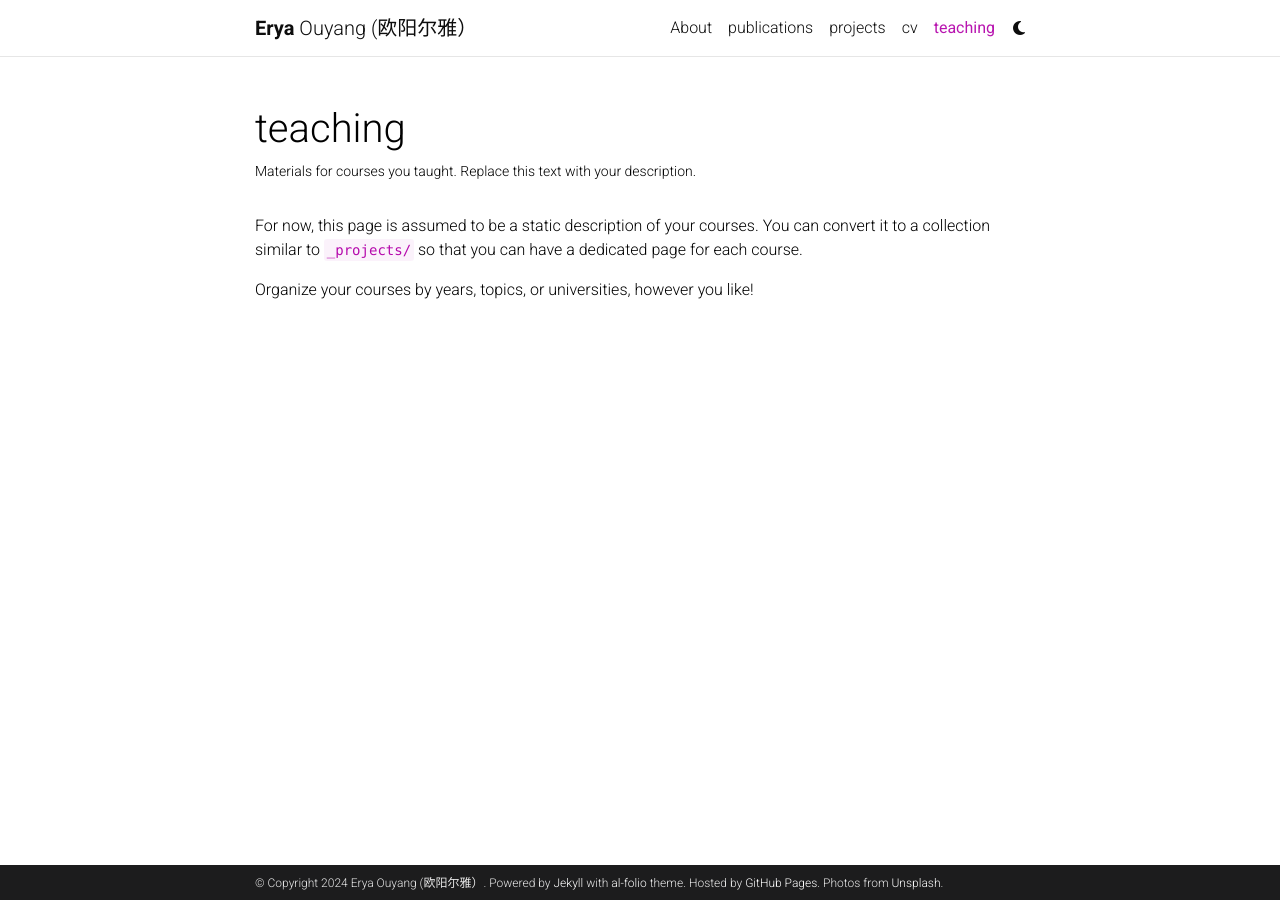
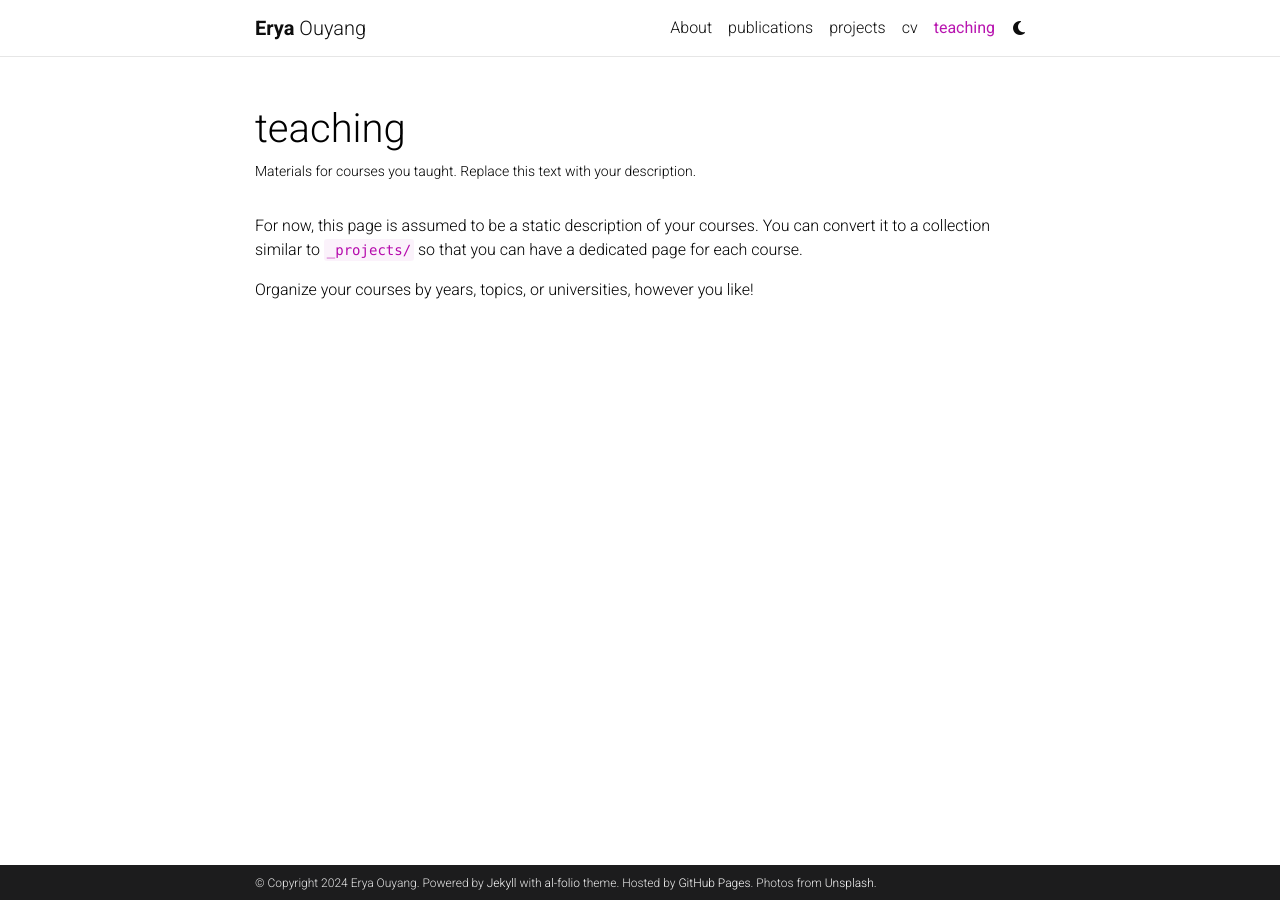
Before and after one commit to eyoy/eryaouyang.github.io, a Jekyll site: the page built from _pages/teaching.md, in a window 1280 px wide. Built offline with Jekyll 4.4.1, drawn with Linux system fonts in a browser that asks for light colours; comment, search, counter and statistics services are not loaded; a style sheet for code colours, icons or effects is not loaded.

Commit message:
Update _config.yml

```diff
--- a/_config.yml
+++ b/_config.yml
@@ -5,8 +5,8 @@
 title: blank # the website title (if blank, full name will be used instead)
 first_name: Erya
 middle_name:
-last_name:  Ouyang (欧阳尔雅）
-email: you@example.com
+last_name:  Ouyang
+email: erya.ouyang@temple.edu
 description: > # the ">" symbol means to ignore newlines until "footer_text:"
   A simple, whitespace theme for academics. Based on [*folio](https://github.com/bogoli/-folio) design.
 footer_text: >
```
